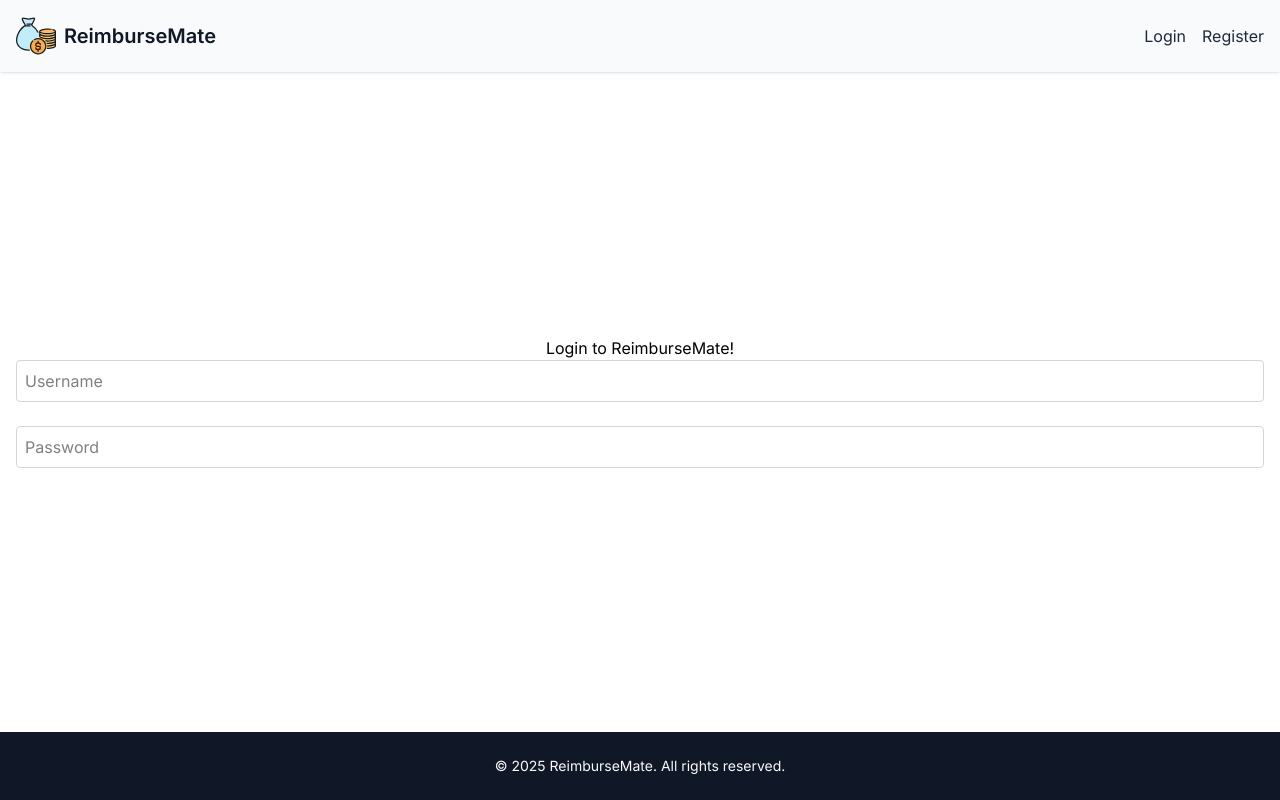
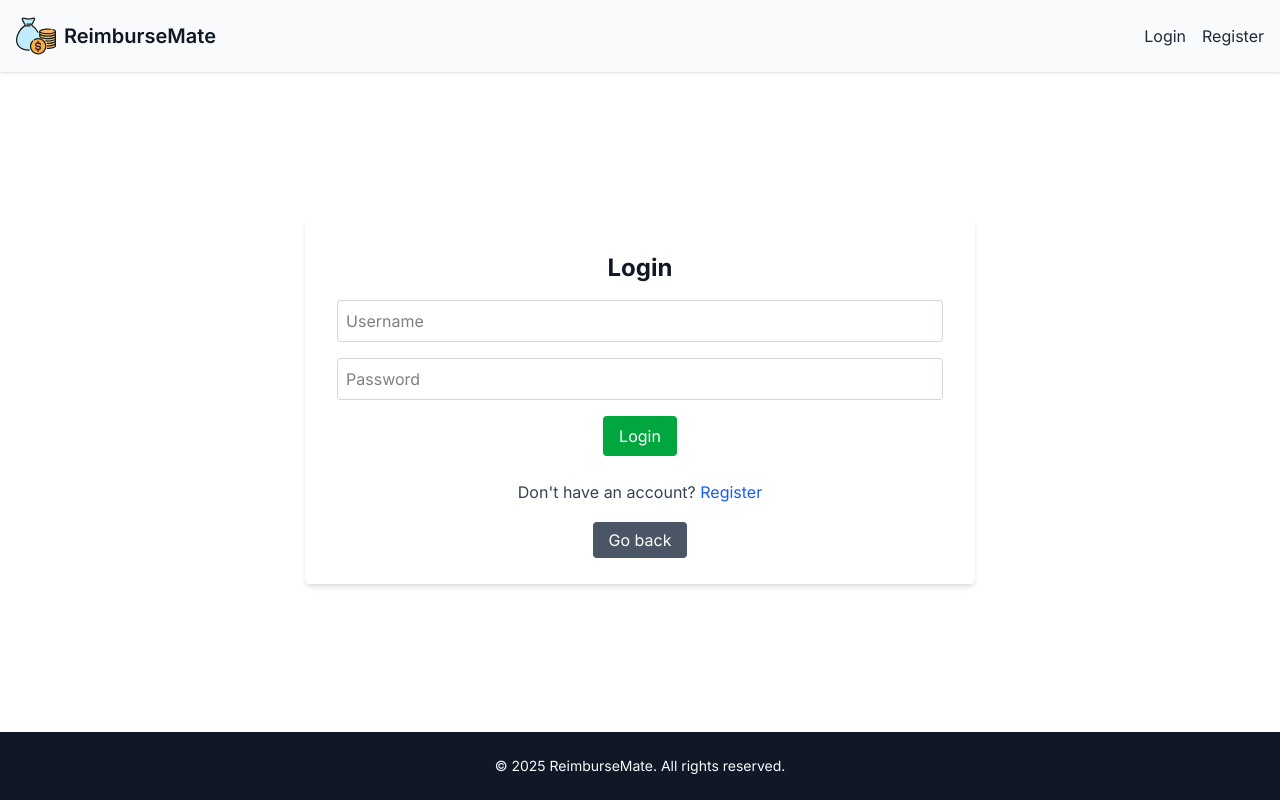
Before and after one commit to vlrnsnk/reimburse-mate, a React (Vite) app in the folder frontend/: page /login in a window 1280 px wide. Built offline with nearby package versions, Linux system fonts and the light colour scheme.

Commit message:
Complete LoginPage component

```diff
--- a/frontend/src/components/ui/Button/Button.tsx
+++ b/frontend/src/components/ui/Button/Button.tsx
@@ -1,15 +1,36 @@
 import { ButtonProps } from '@/interfaces/ButtonProps';
 import { Link } from 'react-router-dom';
 
-const Button: React.FC<ButtonProps> = ({ to, children, className }) => {
+const Button: React.FC<ButtonProps> = ({
+  children,
+  onClick,
+  to,
+  className,
+}) => {
+  const buttonClasses = `px-4 py-2 bg-blue-600 text-white rounded hover:bg-blue-700 active:bg-green-600 transition-colors duration-300 ease-in-out ${className}`;
+
+  if (to) {
+    return (
+      <Link
+        to={to}
+        className={buttonClasses}
+      >
+        {children}
+      </Link>
+    );
+  }
+
   return (
-    <Link
-      to={to}
-      className={`px-4 py-2 bg-blue-600 text-white rounded hover:bg-blue-700 active:bg-green-600 transition-colors duration-300 ease-in-out ${className}`}
+    <button
+      onClick={onClick}
+      className={`${buttonClasses} cursor-pointer`}
     >
       {children}
-    </Link>
+    </button>
   );
 };
 
+// const className = "px-4 py-2 bg-blue-600 text-white rounded hover:bg-blue-700 active:bg-blue-800 focus:outline-none focus:ring-2 focus:ring-blue-600";
+
+
 export { Button };
--- a/frontend/src/components/ui/Input/Input.tsx
+++ b/frontend/src/components/ui/Input/Input.tsx
@@ -14,7 +14,7 @@ const Input: React.FC<InputProps> = ({
       value={value}
       onChange={onChange}
       required={required}
-      className="w-full p-2 border rounded border-gray-300 focus:outline-none focus:ring-2 focus:ring-blue-600 focus:invalid:border-red-600 focus:invalid:ring-red-600"
+      className="w-full mb-4 p-2 border rounded border-gray-300 focus:outline-none focus:ring-2 focus:ring-blue-600 focus:invalid:border-red-600 focus:invalid:ring-red-600"
     />
   );
 };
--- a/frontend/src/interfaces/ButtonProps.tsx
+++ b/frontend/src/interfaces/ButtonProps.tsx
@@ -1,5 +1,6 @@
 export interface ButtonProps {
-  to: string;
   children: React.ReactNode;
+  onClick?: () => void;
+  to?: string;
   className?: string;
 }
--- a/frontend/src/pages/public/LoginPage/LoginPage.tsx
+++ b/frontend/src/pages/public/LoginPage/LoginPage.tsx
@@ -1,21 +1,28 @@
+import { Button } from '@/components/ui/Button/Button';
 import { Input } from '@/components/ui/Input/Input';
 import { useState } from 'react';
+import { Link } from 'react-router-dom';
 
 const LoginPage: React.FC = () => {
   const [username, setUsername] = useState<string>('');
   const [password, setPassword] = useState<string>('');
 
+  const handleLogin = () => {
+    console.log('Username:', username);
+    console.log('Password:', password);
+  };
+
   return (
-    <>
-      <h1>Login to ReimburseMate!</h1>
-      <Input
+    <div className="flex flex-col items-center justify-center bg-gray-50">
+      <div className="bg-white p-8 rounded shadow-md text-center">
+        <h1 className="text-2xl font-bold text-gray-900 mb-4">Login</h1>
+        <Input
           value={username}
           onChange={(e) => setUsername(e.target.value)}
           type="text"
           placeholder="Username"
           required={true}
         />
-        <br />
         <Input
           value={password}
           onChange={(e) => setPassword(e.target.value)}
@@ -23,7 +30,25 @@ const LoginPage: React.FC = () => {
           placeholder="Password"
           required={true}
         />
-    </>
+        <Button
+          onClick={handleLogin}
+          className="bg-green-600 hover:bg-green-700"
+        >
+          Login
+        </Button>
+        <p className="text-gray-700 my-6">
+          Don't have an account?{' '}
+          <Link
+            to="/register"
+            className="text-blue-600 hover:text-blue-800 hover:underline active:no-underline transition-colors duration-300 ease-in-out"
+          >Register</Link>
+        </p>
+        <Button
+          to="/"
+          className="bg-gray-600 hover:bg-gray-700"
+        >Go back</Button>
+      </div>
+    </div>
   );
 };
 
```
